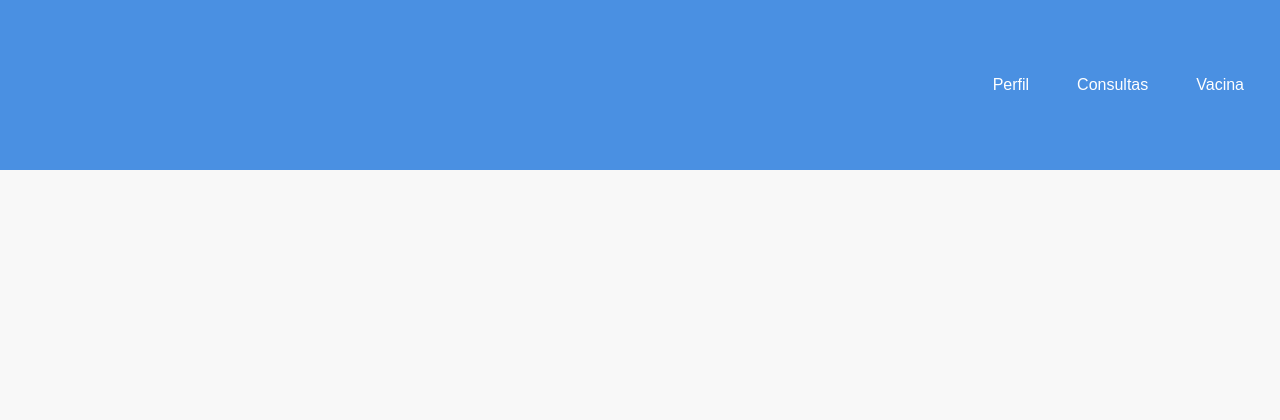
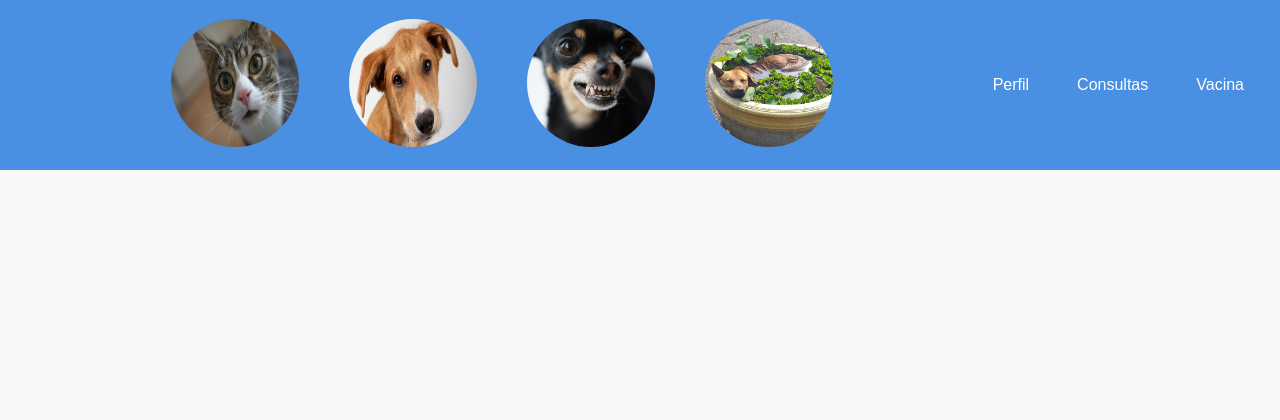
Before and after one commit to dankas/miau, a PHP site: page /index.html in a window 1280 px wide. Shown: the top 420 px of the page. Run offline with PHP 8.4, Linux system fonts and the light colour scheme.

Commit message:
Refactor code structure for improved readability and maintainability

```diff
--- a/assets/css/front_style.css
+++ b/assets/css/front_style.css
@@ -17,10 +17,6 @@
             position: sticky;
             position: -webkit-sticky; /* For macOS/iOS Safari */
             top: 0;
-
-        }
-        .logo {
-
 
         }
         .user-img {
@@ -45,6 +41,10 @@
 
         nav {
             margin-left: auto;
+            display: flex;
+            align-items: center;
+            justify-content: center;
+
         }
         nav ul {
             list-style: none;
@@ -64,6 +64,12 @@
         nav a:hover {
             color: #d0e6fa;
             background: rgba(255,255,255,0.08);
+        }
+        .pet-navimg {
+                width: 36px;
+                height: 36px;
+                margin: 1px;
+                border-radius: 50%;
         }
 
         /* Desktop adjustments */
@@ -94,4 +100,10 @@
                 font-size: 1em;
                 padding: 10px 12px;
             }
+            .pet-navimg{
+                width: 128px;
+                height: 128px;
+                margin: 1px;
+                border-radius: 50%;
+            }
         }
--- a/assets/js/router.js
+++ b/assets/js/router.js
@@ -24,18 +24,15 @@ document.addEventListener('DOMContentLoaded', () => {
         pets.forEach(pet => {
             const li = document.createElement('li');
             const a = document.createElement('a');
-            a.href = `#${pet.nome.toLowerCase()}`; // Create a hash-based route
-
-            // Create image element
-            const img = document.createElement('img');
-            img.src = 'assets/imgs/uploads/' + pet.img-perfil; // Assuming each pet object has an img_profile property
-            img.alt = pet.nome;
-            img.style.width = '50px'; // Adjust size as needed
-            img.style.height = '50px';
-            img.style.borderRadius = '50%'; // Make it circular
+            a.href = `#${pet.nome.toLowerCase()}`;
 
 
-            a.appendChild(img); // Append image to the anchor
+            const img = document.createElement('img');
+            img.src = 'assets/imgs/uploads/' + pet.imgperfil;
+            img.alt = pet.nome;
+            img.className = 'pet-navimg';
+
+            a.appendChild(img);
 
             a.addEventListener('click', (event) => {
                 event.preventDefault(); // Prevent default anchor behavior
@@ -53,10 +50,17 @@ document.addEventListener('DOMContentLoaded', () => {
             <h2>${pet.nome}</h2>
             <p><strong>Raça:</strong> ${pet.race}</p>
             <p><strong>Idade:</strong> ${new Date().getFullYear() - new Date(pet.nascimento).getFullYear()} anos</p>
+            <p><strong>Aniversário:</strong> ${pet.nascimento}</p>
+            <p><strong>Tipo:</strong> ${pet.tipo}</p>
+
             <p>${pet.bio}</p>
         `;
     }
 
     // Initialize the application
-    fetchPets().then(pets => renderNavigation(pets));
+    fetchPets().then(pets => {
+        renderNavigation(pets);
+
+    });
+
 });
--- a/controllers/homecontroller.php
+++ b/controllers/homecontroller.php
@@ -12,9 +12,9 @@ if ($_SERVER['REQUEST_METHOD'] === 'POST' && $_GET['action'] == 'exportJson' )
     $commitMessage = 'commit ' . date('Y-m-d H:i:s').'';
     exportJson("pets", json_encode($pets));
     exportJson("user", json_encode($user));
-    $gitaddMessage = system(('git add .'));
-    $gitcommitMessage = system('git commit -m "' . $commitMessage . '"');
-    $gitpushMessage = system(('git push origin master '));
+    //$gitaddMessage = system(('git add .'));
+    //$gitcommitMessage = system('git commit -m "' . $commitMessage . '"');
+   // $gitpushMessage = system(('git push origin master '));
     header('Location: home.php?section=home&message=Dados exportados com sucesso ' . $commitMessage. ' ' . $gitaddMessage . ' ' . $gitcommitMessage . ' ' . $gitpushMessage);
 
 }
--- a/export/pets.json
+++ b/export/pets.json
@@ -1 +1 @@
-[{"idpet":2,"nome":"salem","race":"srv","tipo":"c\u00e3o","tutor":1,"bio":"Talvez n\u00e3o seja somente um gato e sim um brujo condenado a ser um gato por 100 anos.","imgperfil":null,"nascimento":"1832-06-20","ativo":1,"datetimeregistro":"2025-06-28 10:13:48","tipoid":2,"img-perfil":"Gatito2.jpg","idtipo":2},{"idpet":3,"nome":"pedro","race":"caramelo","tipo":"c\u00e3o","tutor":1,"bio":"Pedro rouba chips, cuidado!!!!","imgperfil":null,"nascimento":"2022-03-23","ativo":1,"datetimeregistro":"2025-06-28 10:13:48","tipoid":2,"img-perfil":"caramelo.jpeg","idtipo":2},{"idpet":4,"nome":"cookie","race":"srv","tipo":"c\u00e3o","tutor":1,"bio":"Aparentemente a falta de uma orelha n\u00e3o \u00e9 problema.","imgperfil":null,"nascimento":"2016-06-23","ativo":1,"datetimeregistro":"2025-06-28 10:13:48","tipoid":2,"img-perfil":"cao1.jpg","idtipo":2},{"idpet":36,"nome":"CARLOS","race":"SRV","tipo":"c\u00e3o","tutor":1,"bio":"UM CARAMELO AMARELO","imgperfil":null,"nascimento":"2025-06-24","ativo":1,"datetimeregistro":"2025-07-13 19:51:50","tipoid":2,"img-perfil":null,"idtipo":2}]
+[{"idpet":2,"nome":"salem","race":"srv","tipo":"c\u00e3o","tutor":1,"bio":"Talvez n\u00e3o seja somente um gato e sim um brujo condenado a ser um gato por 100 anos.","imgperfil":"Gatito2.jpg","nascimento":"1832-07-05","ativo":1,"datetimeregistro":"2025-06-28 10:13:48","tipoid":2,"idtipo":2},{"idpet":3,"nome":"pedro","race":"caramelo","tipo":"c\u00e3o","tutor":1,"bio":"Pedro rouba chips, cuidado!!!!","imgperfil":"caramelo1.jpg","nascimento":"2022-03-23","ativo":1,"datetimeregistro":"2025-06-28 10:13:48","tipoid":2,"idtipo":2},{"idpet":4,"nome":"cookie","race":"srv","tipo":"c\u00e3o","tutor":1,"bio":"Aparentemente a falta de uma orelha n\u00e3o \u00e9 problema.","imgperfil":"cao1.jpg","nascimento":"2016-07-13","ativo":1,"datetimeregistro":"2025-06-28 10:13:48","tipoid":2,"idtipo":2},{"idpet":36,"nome":"CARLOS","race":"SRV","tipo":"c\u00e3o","tutor":1,"bio":"UM CARAMELO AMARELO","imgperfil":"caramelo.png","nascimento":"2025-06-24","ativo":1,"datetimeregistro":"2025-07-13 19:51:50","tipoid":2,"idtipo":2}]
```
Also changed, not shown: assets/imgs/uploads/cao1.jpg (renamed from assets/imgs/uploads/cao1.jpeg), assets/imgs/uploads/caramelo1.jpg (renamed from assets/imgs/uploads/caramelo.jpg).
